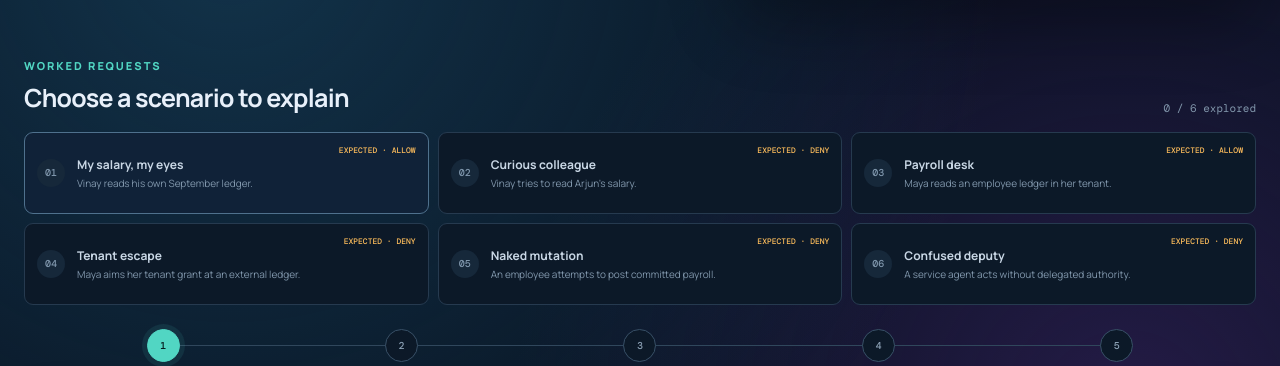
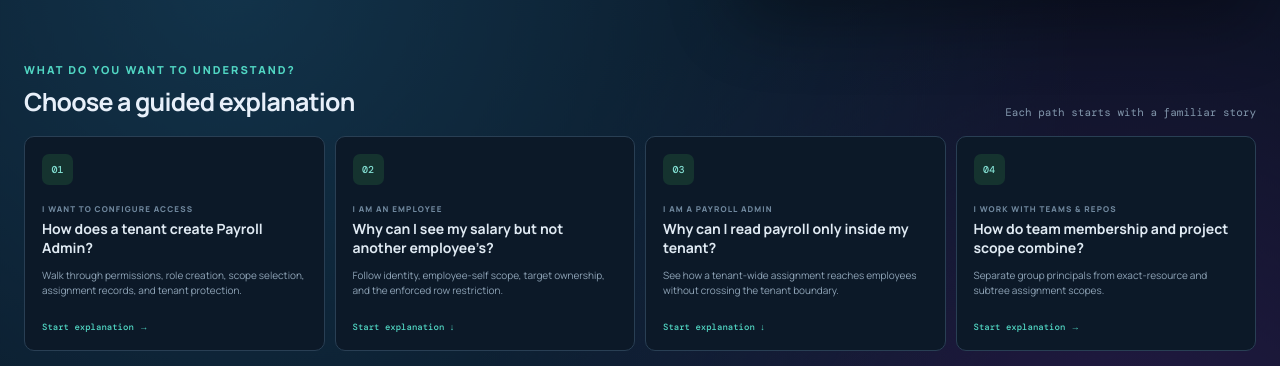
Before and after one commit to agentlabs-poc/agentlabs-permission-scope-lab, a website built with Vite: page index.html in a window 1280 px wide. Shown: the part 425-791 px from the top of the page. Built offline with nearby package versions, Linux system fonts and the light colour scheme.

Commit message:
feat: add user-guided authorization learning paths

```diff
--- a/src/main.ts
+++ b/src/main.ts
@@ -164,6 +164,8 @@ function render() {
   const principalGrants = grants.filter(g => g.principalId === selectedPrincipal && g.valid)
   const target = resources.find(resource => resource.id === selectedResource)!
   const activeScenario = challenges.find(scenario => scenario.id === activeChallenge) ?? challenges[0]
+  const comparisonScenarioId = ({ 1: 2, 2: 1, 3: 4, 4: 3, 5: 1, 6: 3 } as Record<number, number>)[activeScenario.id]
+  const comparisonScenario = challenges.find(scenario => scenario.id === comparisonScenarioId)
   const matchingGrant = principalGrants.find(grant => grant.permission === selectedPermission)
   const permissionParts = selectedPermission.split('::')
   const resourceParts = permissionParts[0].split(':')
@@ -193,7 +195,7 @@ function render() {
     {
       eyebrow: 'DECISION, ENFORCEMENT & AUDIT',
       title: lastDecision ? lastDecision.title : 'Evaluate the complete authority',
-      body: lastDecision ? `<div class="guided-result ${lastDecision.allowed ? 'allowed' : 'denied'}"><strong>${lastDecision.allowed ? 'ALLOW' : 'DENY'}</strong><p>${lastDecision.reason}</p></div><div class="guided-output"><div><small>ENFORCED PREDICATE</small><pre>${lastDecision.predicate}</pre></div><div><small>AUDIT RECEIPT</small><code>principal=user:${selectedPrincipal}\npermission=${selectedPermission}\ntarget=${selectedResource}\ndecision=${lastDecision.allowed ? 'allow' : 'deny'}</code></div></div><aside><b>Concept:</b> The API must enforce the decision as a data restriction. The audit receipt records which principal, assignment context, target, and policy produced it.</aside>` : `<p>The system now has the complete story: principal, capability, assignment scope, and trusted target. Evaluate their intersection.</p><button class="guide-evaluate" data-guide-evaluate>Evaluate and explain →</button><aside><b>Expected:</b> This worked scenario should produce <strong>${activeScenario.expected ? 'ALLOW' : 'DENY'}</strong>. The explanation matters more than the label.</aside>`,
+      body: lastDecision ? `<div class="guided-result ${lastDecision.allowed ? 'allowed' : 'denied'}"><strong>${lastDecision.allowed ? 'ALLOW' : 'DENY'}</strong><p>${lastDecision.reason}</p></div><div class="guided-output"><div><small>ENFORCED PREDICATE</small><pre>${lastDecision.predicate}</pre></div><div><small>AUDIT RECEIPT</small><code>principal=user:${selectedPrincipal}\npermission=${selectedPermission}\ntarget=${selectedResource}\ndecision=${lastDecision.allowed ? 'allow' : 'deny'}</code></div></div><aside><b>Concept:</b> The API must enforce the decision as a data restriction. The audit receipt records which principal, assignment context, target, and policy produced it.</aside>${comparisonScenario ? `<button class="compare-request" data-compare-scenario="${comparisonScenario.id}"><span><small>CHANGE ONE THING</small><b>${comparisonScenario.brief}</b></span><em>Compare explanation →</em></button>` : ''}` : `<p>The system now has the complete story: principal, capability, assignment scope, and trusted target. Evaluate their intersection.</p><button class="guide-evaluate" data-guide-evaluate>Evaluate and explain →</button><aside><b>Expected:</b> This worked scenario should produce <strong>${activeScenario.expected ? 'ALLOW' : 'DENY'}</strong>. The explanation matters more than the label.</aside>`,
     },
   ]
   const currentGuide = guideSteps[guideStep]
@@ -217,8 +219,18 @@ function render() {
         </div>
       </section>
 
+      <section class="learning-path">
+        <div class="section-heading"><div><small>WHAT DO YOU WANT TO UNDERSTAND?</small><h2>Choose a guided explanation</h2></div><span>Each path starts with a familiar story</span></div>
+        <div class="learning-path-grid">
+          <a href="/concept.html?doc=hrms"><span>01</span><div><small>I WANT TO CONFIGURE ACCESS</small><b>How does a tenant create Payroll Admin?</b><p>Walk through permissions, role creation, scope selection, assignment records, and tenant protection.</p></div><em>Start explanation →</em></a>
+          <button data-path-scenario="1"><span>02</span><div><small>I AM AN EMPLOYEE</small><b>Why can I see my salary but not another employee’s?</b><p>Follow identity, employee-self scope, target ownership, and the enforced row restriction.</p></div><em>Start explanation ↓</em></button>
+          <button data-path-scenario="3"><span>03</span><div><small>I AM A PAYROLL ADMIN</small><b>Why can I read payroll only inside my tenant?</b><p>See how a tenant-wide assignment reaches employees without crossing the tenant boundary.</p></div><em>Start explanation ↓</em></button>
+          <a href="/concept.html?doc=projects"><span>04</span><div><small>I WORK WITH TEAMS & REPOS</small><b>How do team membership and project scope combine?</b><p>Separate group principals from exact-resource and subtree assignment scopes.</p></div><em>Start explanation →</em></a>
+        </div>
+      </section>
+
       <section class="challenge-strip">
-        <div class="section-heading"><div><small>WORKED REQUESTS</small><h2>Choose a scenario to explain</h2></div><span>${completedChallenges.size} / ${challenges.length} explored</span></div>
+        <div class="section-heading"><div><small>MORE WORKED REQUESTS</small><h2>Choose the story you want explained</h2></div><span>${completedChallenges.size} / ${challenges.length} viewed</span></div>
         <div class="challenge-list">
           ${challenges.map(challenge => `<button class="challenge ${activeChallenge === challenge.id ? 'active' : ''} ${completedChallenges.has(challenge.id) ? 'complete' : ''}" data-challenge="${challenge.id}"><span>${completedChallenges.has(challenge.id) ? '✓' : String(challenge.id).padStart(2, '0')}</span><div><b>${challenge.title}</b><small>${challenge.brief}</small></div><em>EXPECTED · ${challenge.expected ? 'ALLOW' : 'DENY'}</em></button>`).join('')}
         </div>
@@ -320,7 +332,7 @@ function render() {
         <div class="question-board">
           ${designQuestions.map(item => `<article><span class="question-number">Q${String(item.id).padStart(2, '0')}</span><p>${escapeHtml(item.question)}</p><button class="status-${item.status}" data-question="${item.id}">${item.status.toUpperCase()} <b>→</b></button></article>`).join('')}
         </div>
-        <form id="question-form"><label for="new-question">A question discovered while playing</label><div><input id="new-question" required maxlength="180" placeholder="What authority rule is still ambiguous?"/><button type="submit">Add to board ＋</button></div></form>
+        <form id="question-form"><label for="new-question">A question discovered while exploring</label><div><input id="new-question" required maxlength="180" placeholder="What authority rule is still ambiguous?"/><button type="submit">Add to board ＋</button></div></form>
         <div class="legend"><span><i class="open-dot"></i>OPEN · unanswered</span><span><i class="proposed-dot"></i>PROPOSED · candidate shape</span><span><i class="agreed-dot"></i>AGREED · accepted for the model</span></div>
       </section>
     </main>
@@ -329,10 +341,12 @@ function render() {
 
   document.querySelectorAll<HTMLElement>('[data-principal]').forEach(el => el.onclick = () => { selectedPrincipal = el.dataset.principal as PrincipalId; selectedScopeTarget = principals.find(p => p.id === selectedPrincipal)?.employeeId ?? 'EMP-005'; lastDecision = null; render() })
   document.querySelectorAll<HTMLButtonElement>('[data-challenge]').forEach(el => el.onclick = () => loadChallenge(Number(el.dataset.challenge)))
+  document.querySelectorAll<HTMLButtonElement>('[data-path-scenario]').forEach(el => el.onclick = () => loadChallenge(Number(el.dataset.pathScenario)))
   document.querySelectorAll<HTMLButtonElement>('[data-guide-step]').forEach(el => el.onclick = () => { guideStep = Number(el.dataset.guideStep); render() })
   document.querySelector<HTMLButtonElement>('[data-guide-previous]')?.addEventListener('click', () => moveGuide(-1))
   document.querySelector<HTMLButtonElement>('[data-guide-next]')?.addEventListener('click', () => moveGuide(1))
   document.querySelector<HTMLButtonElement>('[data-guide-evaluate]')?.addEventListener('click', () => evaluate(true))
+  document.querySelector<HTMLButtonElement>('[data-compare-scenario]')?.addEventListener('click', element => loadChallenge(Number((element.currentTarget as HTMLButtonElement).dataset.compareScenario)))
   document.querySelector<HTMLSelectElement>('#permission')!.onchange = e => { selectedPermission = (e.target as HTMLSelectElement).value as Permission; lastDecision = null; render() }
   document.querySelector<HTMLSelectElement>('#request-permission')!.onchange = e => { selectedPermission = (e.target as HTMLSelectElement).value as Permission; lastDecision = null; render() }
   document.querySelector<HTMLSelectElement>('#scope')!.onchange = e => { selectedScope = (e.target as HTMLSelectElement).value as ScopeType; lastDecision = null; render() }
--- a/src/styles.css
+++ b/src/styles.css
@@ -34,6 +34,16 @@ main { max-width:1280px; margin:auto; padding:0 24px 80px; }
 .equation svg { grid-row:1/3; color:var(--teal); }
 .equation>b { color:#597087; }
 .equation .result { display:flex; flex-direction:column; align-items:flex-start; background:#16372f; border:1px solid #2c7567; padding:10px; border-radius:7px; color:#79ead9; }
+.learning-path { margin:4px 0 58px; }
+.learning-path-grid { display:grid; grid-template-columns:repeat(4,1fr); gap:10px; }
+.learning-path-grid>a,.learning-path-grid>button { min-height:215px; display:flex; flex-direction:column; align-items:stretch; padding:17px; color:#c8d6e3; background:#0c1928; border:1px solid #293f54; border-radius:10px; text-align:left; text-decoration:none; }
+.learning-path-grid>a:hover,.learning-path-grid>button:hover { border-color:#4b7280; background:#10212f; transform:translateY(-2px); }
+.learning-path-grid>a>span,.learning-path-grid>button>span { width:31px; height:31px; display:grid; place-items:center; margin-bottom:18px; color:#83dfd2; background:#15332f; border-radius:7px; font:500 10px 'DM Mono'; }
+.learning-path-grid div { display:flex; flex:1; flex-direction:column; }
+.learning-path-grid small { color:#70889e; font-size:8px; font-weight:800; letter-spacing:.14em; }
+.learning-path-grid b { margin-top:6px; color:#e0eaf3; font-size:14px; line-height:1.35; }
+.learning-path-grid p { color:#8fa4b7; font-size:10px; line-height:1.55; }
+.learning-path-grid em { color:var(--teal); font:500 9px 'DM Mono'; font-style:normal; }
 .challenge-strip { margin-bottom:22px; }
 .challenge-list { display:grid; grid-template-columns:repeat(3,1fr); gap:9px; }
 .challenge { min-height:82px; display:grid; grid-template-columns:30px 1fr auto; align-items:center; gap:10px; text-align:left; padding:12px; color:#c9d7e5; background:#0c1928; border:1px solid #263a4f; border-radius:9px; }
@@ -99,6 +109,12 @@ main { max-width:1280px; margin:auto; padding:0 24px 80px; }
 .guided-output { display:grid; grid-template-columns:1fr 1fr; gap:12px; margin-top:14px; }
 .guided-output>div { min-width:0; padding:15px; background:#07131f; border:1px solid #293f53; border-radius:8px; }
 .guided-output pre,.guided-output code { display:block; margin:9px 0 0; color:#95e5da; font:400 10px/1.65 'DM Mono'; white-space:pre-wrap; }
+.compare-request { width:100%; display:flex; align-items:center; justify-content:space-between; gap:18px; margin-top:15px; padding:14px 16px; color:#c8d7e4; background:#111f31; border:1px solid #38516a; border-radius:8px; text-align:left; }
+.compare-request:hover { border-color:var(--amber); }
+.compare-request>span { display:flex; flex-direction:column; gap:4px; }
+.compare-request small { color:var(--amber); font-size:8px; font-weight:800; letter-spacing:.14em; }
+.compare-request b { font-size:12px; }
+.compare-request em { color:#91a7ba; font:500 9px 'DM Mono'; font-style:normal; white-space:nowrap; }
 .guide-navigation { display:flex; align-items:center; justify-content:space-between; gap:14px; padding:15px 20px; background:#091522; border-top:1px solid #263b50; }
 .guide-navigation button,.guide-navigation a { min-width:145px; padding:10px 13px; color:#aebfce; background:#101f2f; border:1px solid #334a60; border-radius:7px; text-decoration:none; font-size:10px; font-weight:700; }
 .guide-navigation button.next,.guide-navigation a { color:#07171b; background:var(--teal); border-color:var(--teal); text-align:center; }
@@ -256,6 +272,6 @@ select:focus { border-color:var(--teal); box-shadow:0 0 0 3px #51d6c318; }
 .markdown-body li { margin:7px 0; }
 .markdown-body hr { margin:42px 0; border:0; border-top:1px solid #2b4054; }
 footer { padding:24px; border-top:1px solid #1f3144; color:#63798f; text-align:center; font-size:10px; letter-spacing:.08em; }
-@media (max-width:1100px) { .topbar nav:not(.page-tabs),.canonical { display:none; }.page-tabs { overflow-x:auto; scrollbar-width:none; }.page-tabs::-webkit-scrollbar { display:none; }.page-tabs a { white-space:nowrap; }.equation { position:static; margin-top:35px; width:max-content; max-width:100%; overflow:auto; }.challenge-list { grid-template-columns:repeat(2,1fr); }.game-grid { grid-template-columns:1fr; }.step-panel { min-height:auto; }.rule-grid { grid-template-columns:repeat(2,1fr); }.boundary-map { grid-template-columns:1fr; gap:10px; }.boundary-arrow { flex-direction:row; }.boundary-arrow b { transform:rotate(90deg); }.contract-line { flex-wrap:wrap; }.concept-main { grid-template-columns:1fr; gap:28px; }.concept-aside { position:static; }.concept-aside p { max-width:600px; } }
-@media (max-width:650px) { .brand small,.brand>span { display:none; }.brand { flex:none; }.topbar { padding:0 14px; gap:12px; }.page-tabs { margin-left:0!important; gap:13px!important; }.page-tabs a { font-size:10px!important; }.page-tabs a.active::after { bottom:-26px; }main { padding-inline:16px; }.hero { padding-top:45px; }.equation { display:grid; grid-template-columns:1fr 18px 1fr; }.equation .result { display:none; }.challenge-list,.grant-list,.decision-body,.decision-body ol,.rule-grid,.question-board { grid-template-columns:1fr; }.challenge { grid-template-columns:30px 1fr; }.challenge em { display:none; }.decision-head>strong { display:none; }.audit code { display:none; }.question-board article { grid-template-columns:35px 1fr; }.question-board button { grid-column:2; justify-self:start; }.legend { flex-direction:column; gap:7px; }#question-form>div { flex-direction:column; }#question-form button { padding:11px; }.concept-main { padding-top:28px; }.markdown-body h1 { font-size:38px; } }
+@media (max-width:1100px) { .topbar nav:not(.page-tabs),.canonical { display:none; }.page-tabs { overflow-x:auto; scrollbar-width:none; }.page-tabs::-webkit-scrollbar { display:none; }.page-tabs a { white-space:nowrap; }.equation { position:static; margin-top:35px; width:max-content; max-width:100%; overflow:auto; }.learning-path-grid { grid-template-columns:repeat(2,1fr); }.challenge-list { grid-template-columns:repeat(2,1fr); }.game-grid { grid-template-columns:1fr; }.step-panel { min-height:auto; }.rule-grid { grid-template-columns:repeat(2,1fr); }.boundary-map { grid-template-columns:1fr; gap:10px; }.boundary-arrow { flex-direction:row; }.boundary-arrow b { transform:rotate(90deg); }.contract-line { flex-wrap:wrap; }.concept-main { grid-template-columns:1fr; gap:28px; }.concept-aside { position:static; }.concept-aside p { max-width:600px; } }
+@media (max-width:650px) { .brand small,.brand>span { display:none; }.brand { flex:none; }.topbar { padding:0 14px; gap:12px; }.page-tabs { margin-left:0!important; gap:13px!important; }.page-tabs a { font-size:10px!important; }.page-tabs a.active::after { bottom:-26px; }main { padding-inline:16px; }.hero { padding-top:45px; }.equation { display:grid; grid-template-columns:1fr 18px 1fr; }.equation .result { display:none; }.learning-path-grid,.challenge-list,.grant-list,.decision-body,.decision-body ol,.rule-grid,.question-board { grid-template-columns:1fr; }.challenge { grid-template-columns:30px 1fr; }.challenge em { display:none; }.decision-head>strong { display:none; }.audit code { display:none; }.question-board article { grid-template-columns:35px 1fr; }.question-board button { grid-column:2; justify-self:start; }.legend { flex-direction:column; gap:7px; }#question-form>div { flex-direction:column; }#question-form button { padding:11px; }.concept-main { padding-top:28px; }.markdown-body h1 { font-size:38px; } }
 @media (max-width:800px) { .guide-progress { margin-inline:0; overflow-x:auto; justify-content:start; grid-template-columns:repeat(5,110px); }.guide-progress::before { display:none; }.guide-stage>header { flex-direction:column; }.guide-facts,.context-compare,.guided-output { grid-template-columns:1fr; }.permission-anatomy { display:grid; grid-template-columns:1fr; }.permission-anatomy i,.permission-anatomy strong { display:none; }.assignment-record { grid-template-columns:1fr; }.assignment-record>b { display:none; }.containment-checks { flex-direction:column; }.guide-navigation>span { display:none; }.guide-navigation button,.guide-navigation a { min-width:0; }.guide-content { min-height:0; padding:21px; }.guide-stage>header { padding:21px; } }
```
Also changed, not shown: README.md.
